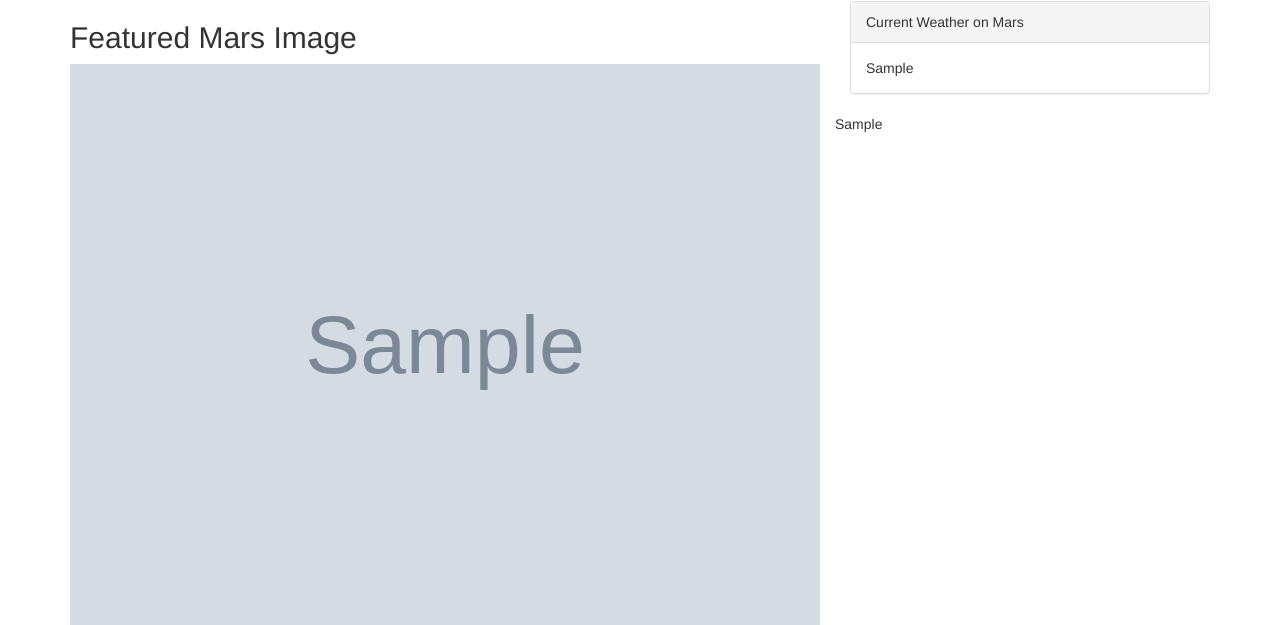
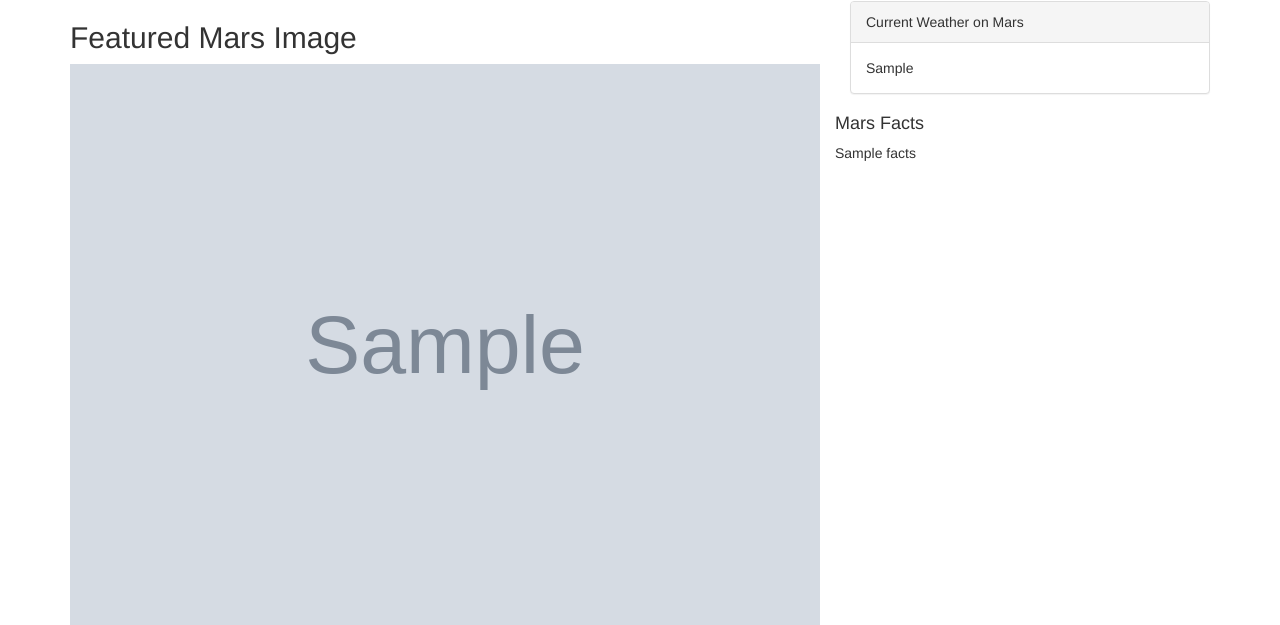
Before and after one commit to EmmaK0822/web_scraping, a Flask app: template templates/index.html in a window 1280 px wide. Shown: the part 425-1050 px from the top of the page. Run offline with Flask 2, Linux system fonts and the light colour scheme; the template is opened without the code that fills it: most values are stand-ins (such as "Sample title", 1, 10 or a date in 2020); grey boxes marked "Sample" are stand-in pictures; some libraries are stand-ins or nearby versions.

Commit message:
Update index.html
{{mars.facts | safe}}

```diff
--- a/templates/index.html
+++ b/templates/index.html
@@ -34,7 +34,8 @@
             </div>
           </div>
       </div>
-      {{ data.html_table }}
+      <h4>Mars Facts</h4>
+      {{mars.facts | safe}}
     </div>
   </div>
   <div class="container text-center">
```
